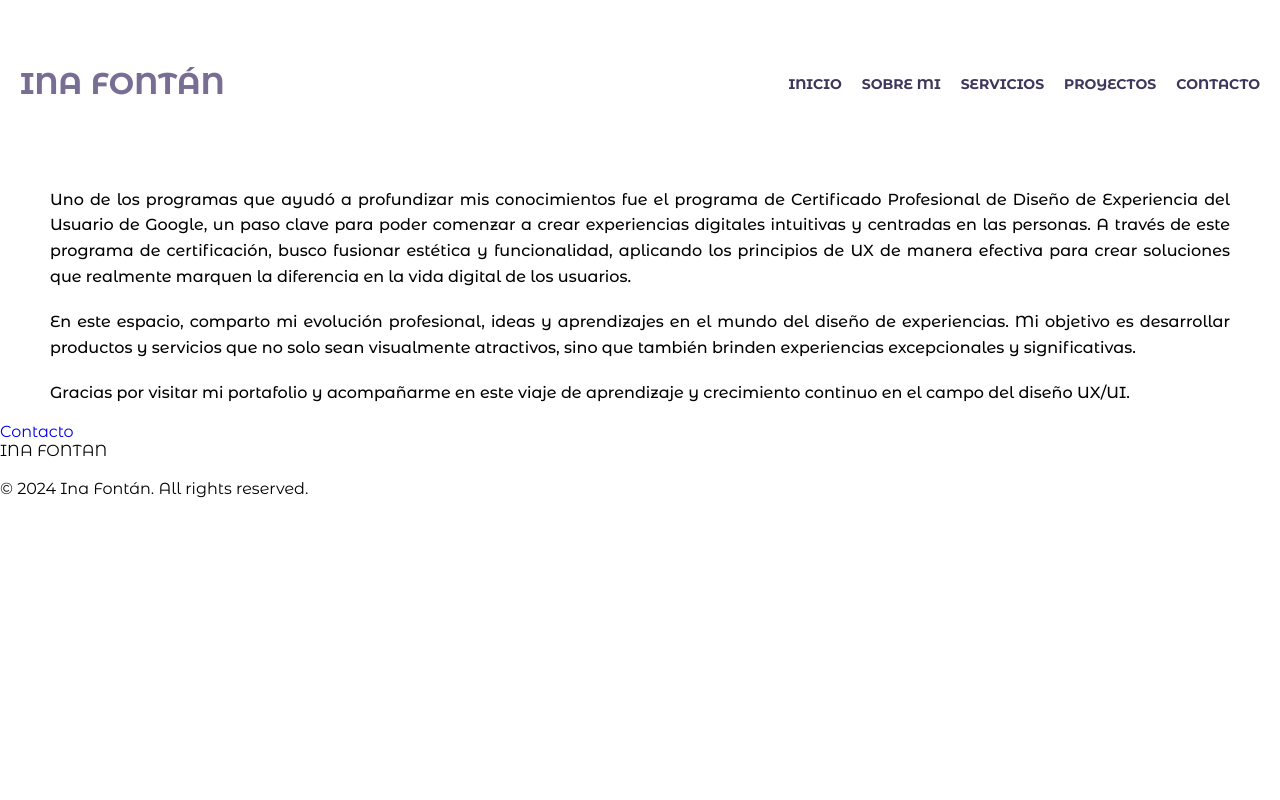
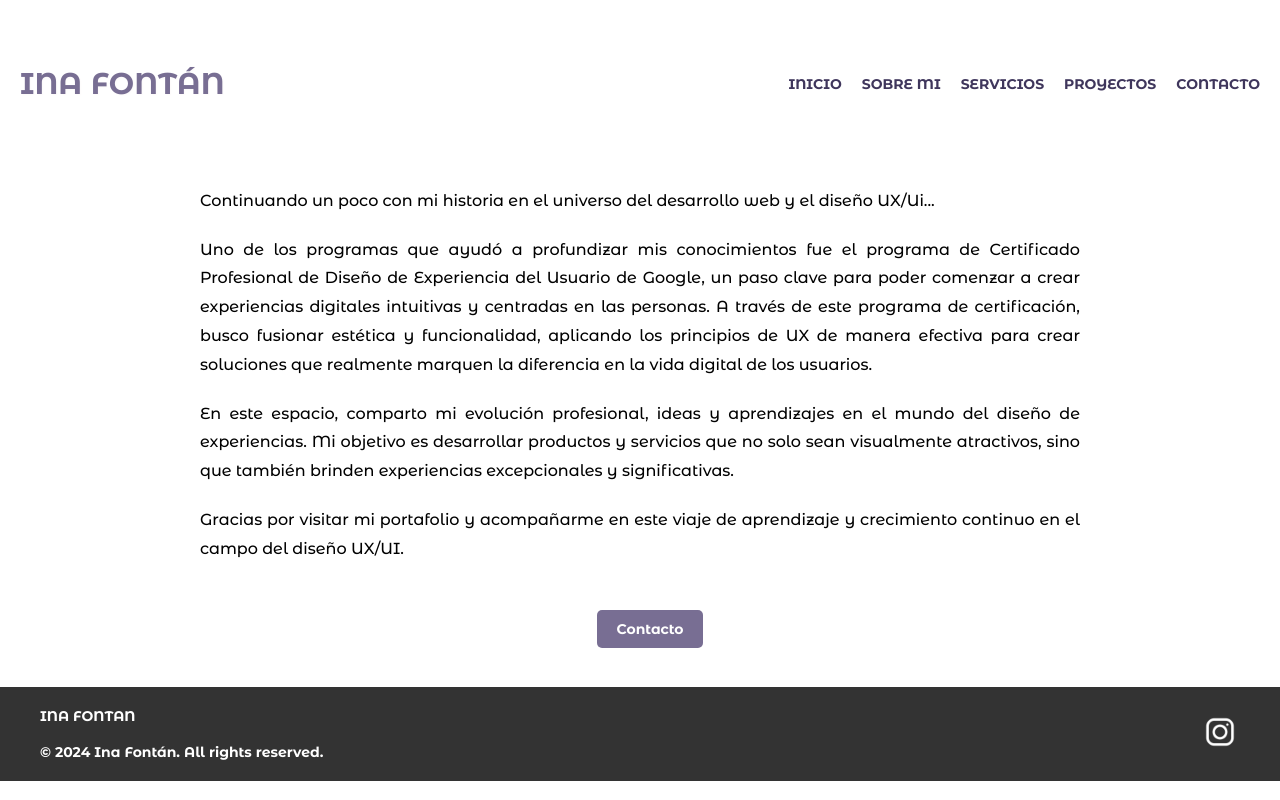
Before and after one commit to inafontan/Ina-Fontan, a plain HTML site: page sobremi.html in a window 1280 px wide. Drawn offline with Linux system fonts and the light colour scheme.

Commit message:
actualiz

```diff
--- a/CSS/estilos.css
+++ b/CSS/estilos.css
@@ -278,6 +278,13 @@ h5 {
   background-color: #49036e; /* Color de fondo al pasar el ratón */
 }
 
+.sobremi {
+  padding-left: 150px;
+  padding-right: 150px;
+  line-height: 1.8; /* Ajusta el espaciado en encabezados (140%) */
+
+}
+
 /*FOOTER*/
 /* Estilo general para el footer */
 #footer {
--- a/sobremi.html
+++ b/sobremi.html
@@ -8,7 +8,7 @@
     <style>
         @import url('https://fonts.googleapis.com/css2?family=Montserrat+Alternates:ital,wght@0,100;0,200;0,300;0,400;0,500;0,600;0,700;0,800;0,900;1,100;1,200;1,300;1,400;1,500;1,600;1,700;1,800;1,900&display=swap');
         </style>
-    <title>Mi Portafolio</title>
+    <title>INA FONTÁN</title>
 </head>
 
 <body>
@@ -28,40 +28,48 @@
 <!--PAGINA ESPECIFICA DE SOBRE MI-->
 <!-- Información sobre ti, tus habilidades, experiencia, etc. -->
 
-<h3>Uno de los programas que ayudó a profundizar mis conocimientos fue el programa de Certificado Profesional de
+<h3 class="sobremi">Continuando un poco con mi historia en el universo del desarrollo web y el diseño UX/Ui...</h3>
+
+<h3 class="sobremi">Uno de los programas que ayudó a profundizar mis conocimientos fue el programa de Certificado Profesional de
 Diseño de Experiencia del Usuario de Google, un paso clave para poder comenzar a crear experiencias digitales intuitivas
 y centradas en las personas.
 A través de este programa de certificación, busco fusionar estética y funcionalidad, aplicando los principios
 de UX de manera efectiva para crear soluciones que realmente marquen la diferencia en la vida digital de los usuarios.</h3>
 
-<h3>En este espacio, comparto mi evolución profesional, ideas y aprendizajes en el mundo del diseño de experiencias.
+<h3 class="sobremi">En este espacio, comparto mi evolución profesional, ideas y aprendizajes en el mundo del diseño de experiencias.
 Mi objetivo es desarrollar productos y servicios que no solo sean visualmente atractivos, sino que también
 brinden experiencias excepcionales y significativas.</h3>
 
-<h3>Gracias por visitar mi portafolio y acompañarme en este viaje de aprendizaje y crecimiento continuo en el campo del diseño
+<h3 class="sobremi">Gracias por visitar mi portafolio y acompañarme en este viaje de aprendizaje y crecimiento continuo en el campo del diseño
 UX/UI.</h3>
 
-<a href="contacto.html" class="btn-read-more">Contacto</a>
-
-<footer id="contacto">
+<!-- BOTON CONTACTO = A TODAS LAS PAGS -->
+<div class="grid-container-contacto">
+  <a href="contacto.html" class="btn-contacto">Contacto</a>
+</div>
+<br>
+<!-- Pie de página con información adicional o enlaces de redes sociales -->
+<footer id="footer">
+  <div class="footer-content">
+      <div class="footer-left">
           INA FONTAN <br>
           <br>
           © 2024 Ina Fontán. All rights reserved. <br>
-    <br>
+      </div>
+      <div class="footer-right">
           <!--INSTAGRAM-->
           <div class="instagramfoot">
-       <a
-         href="##"
-         target="_blank"
-       >
+              <a href="##" target="_blank">
                   <img
                       src="./IMAGENES/png-transparent-instagram-logo-baba-ghanoush-falafel-tabbouleh-party-battle-egg-salad-white-instagram-logo-rectangle-tuna-salad-symbol-thumbnail.png"
                       width="40"
                       height="40"
                       alt="Seguinos en Instagram"
-       /></a>
+                  />
+              </a>
           </div>
-   <!-- Pie de página con información adicional o enlaces de redes sociales -->
+      </div>
+  </div>
 </footer>
 
 </body>
```
Also changed, not shown: contacto.html (+19 -10 lines), index.html (+2 -2 lines), proyectos.html (+22 -10 lines), servicios.html (+18 -11 lines). Lines whose indentation alone changed are shown as unchanged.
